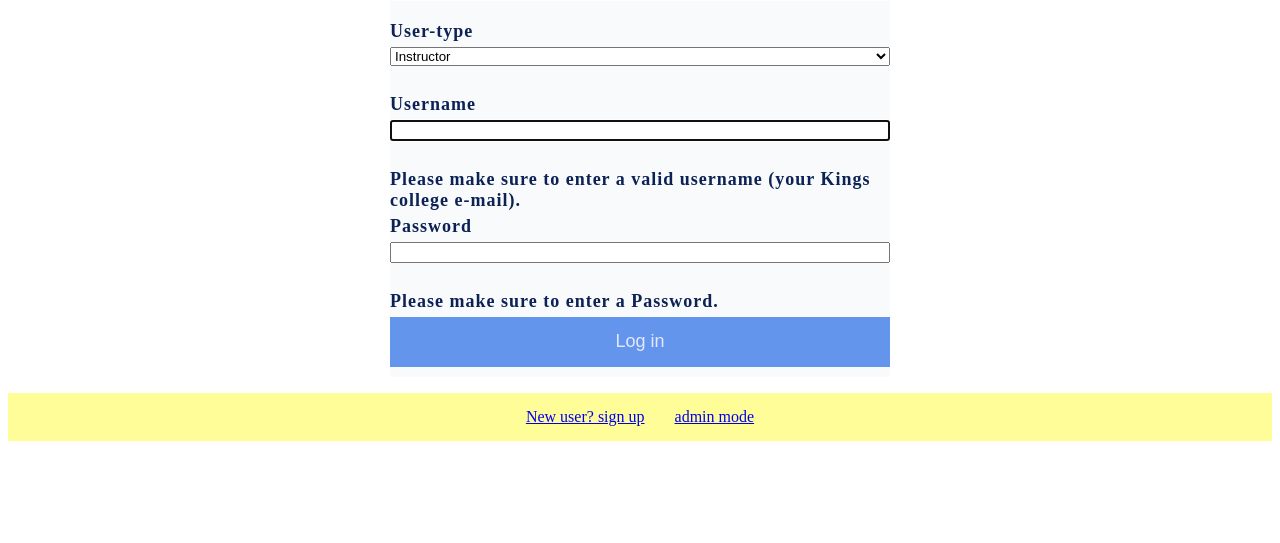
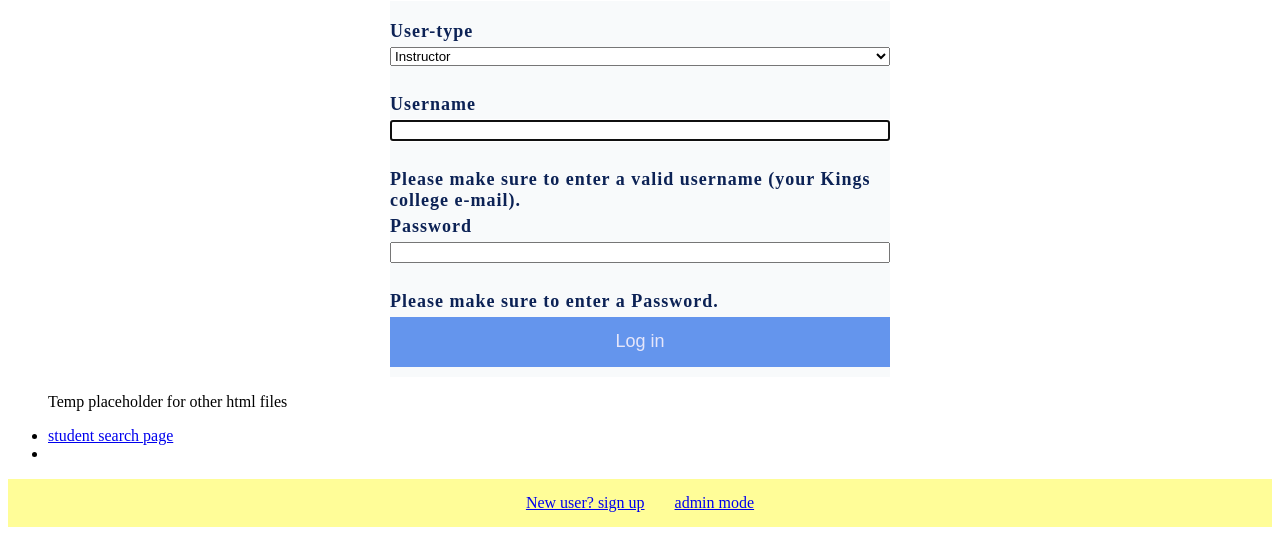
Before and after one commit to kanvile/chalkboard, a plain HTML site: page html/index.html in a window 1280 px wide. Shown: the part 291-834 px from the top of the page. Before the commit the page ends 800 px from the top, so only its background shows below. Drawn offline with Linux system fonts and the light colour scheme.

Commit message:
index changes

```diff
--- a/html/index.html
+++ b/html/index.html
@@ -31,6 +31,11 @@
 </form>
 </div>
 </div>
+<ul>
+    <p>Temp placeholder for other html files</p>
+    <li><a href="/html/search.html">student search page</a></li>
+    <li><a href="#"></a></li>
+</ul>
 <footer>
     <ul class="list">
         <li><a href="/html/signUp.html">New user? sign up</a></li>
```
